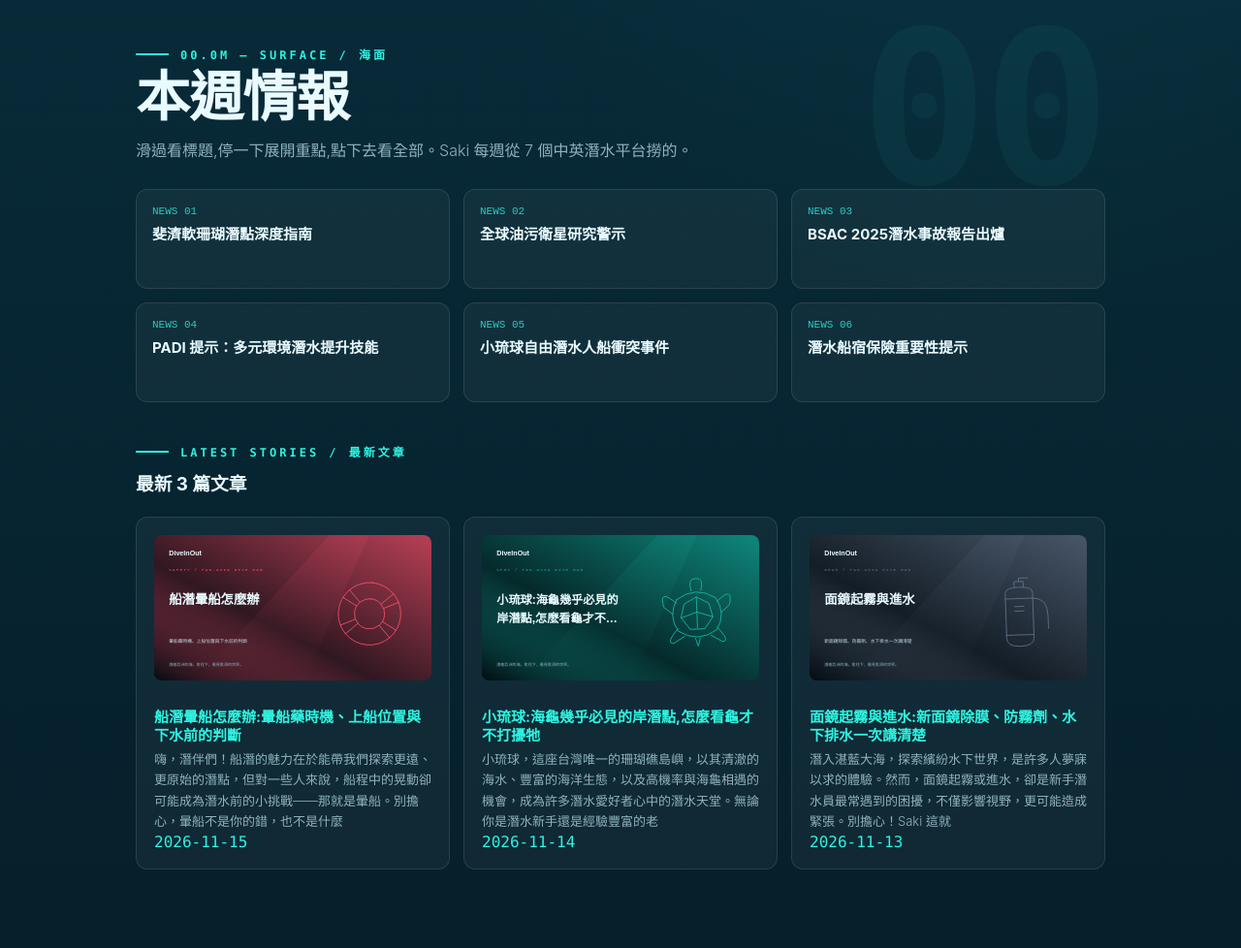
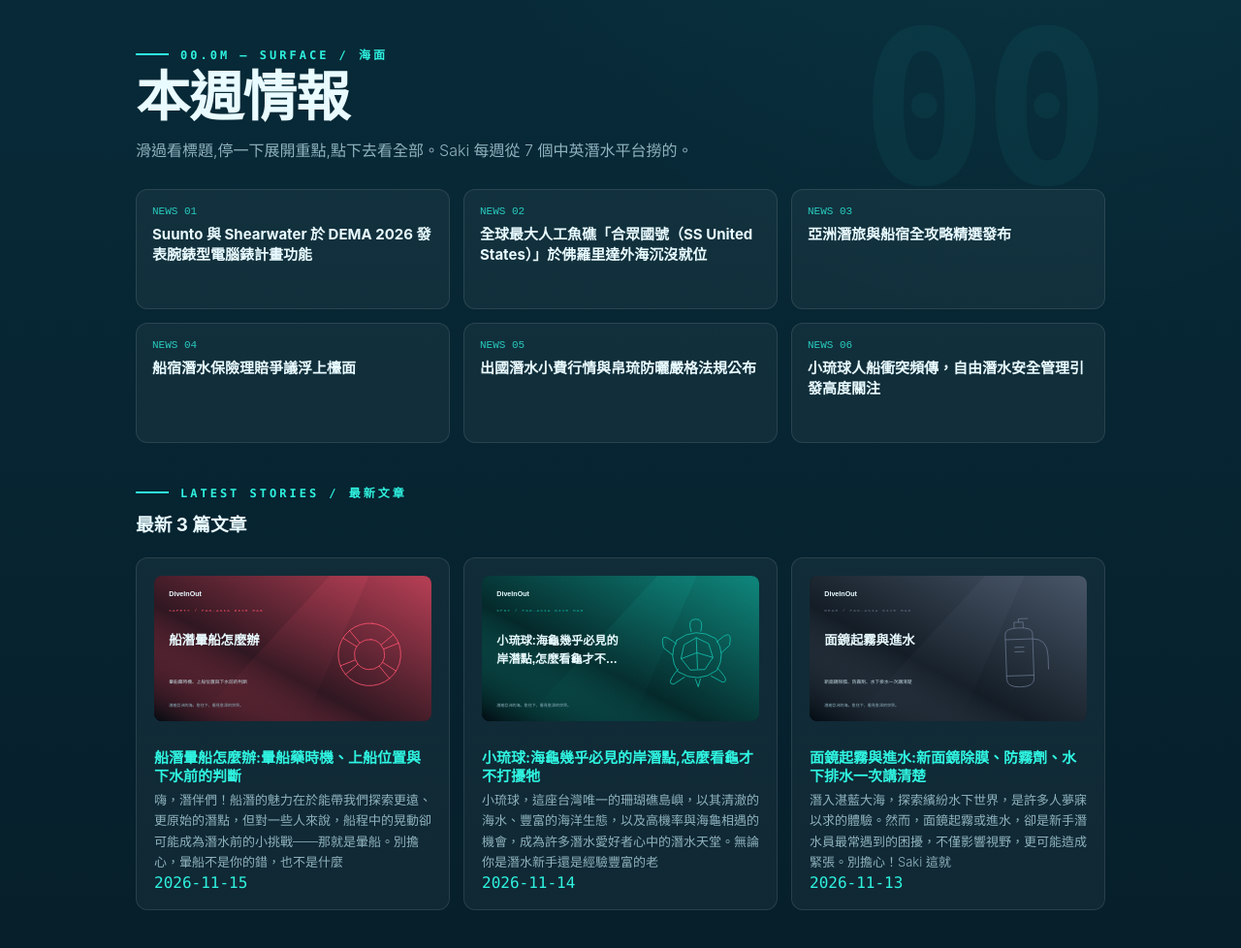
Before and after one commit to sssunwl/diveinout, a plain HTML site: page index.html in a window 1280 px wide. Shown: the part 831-1809 px from the top of the page at 97% size. Drawn offline with Linux system fonts and the light colour scheme.

Commit message:
每日建站 2026-11-16

```diff
--- a/news/latest.json
+++ b/news/latest.json
@@ -1,60 +1,52 @@
 {
-  "week_of": "2026-11-09",
-  "updated": "2026-11-09",
+  "week_of": "2026-11-16",
+  "updated": "2026-11-16",
   "items": [
     {
-      "title": "斐濟軟珊瑚潛點深度指南",
-      "summary": "Scuba Diver Life 最新文章深入探討斐濟作為軟珊瑚之都，潮汐、水流與季節如何影響大溪地、那美納、布萊海域和貝卡等潛點的潛水體驗，並提供規劃行程的建議。",
+      "title": "Suunto 與 Shearwater 於 DEMA 2026 發表腕錶型電腦錶計畫功能",
+      "summary": "Suunto 為旗下 Nautic 電腦錶新增了 NDL（免減壓極限）、減壓計劃器以及 CCR（密閉式循環呼吸系統）模式；Shearwater 則更新了 Perdix 3 電腦錶。這些更新大幅強化了休閒與技術潛水員在水下的規劃能力。(，)",
       "source_name": "ScubaDiverLife",
-      "source_url": "https://scubadiverlife.com/",
+      "source_url": "https://scubadiverlife.com/)，抓取:2026-11-16",
       "category": "本週情報",
       "emoji": "🌊"
     },
     {
-      "title": "全球油污衛星研究警示",
-      "summary": "最新衛星分析估計，每年有158萬平方公里的海洋被油污覆蓋，主要集中在沿海地區，這項研究對潛水員意味著什麼值得關注。",
+      "title": "全球最大人工魚礁「合眾國號（SS United States）」於佛羅里達外海沉沒就位",
+      "summary": "長達 990 英呎的著名巨輪 SS United States 已在佛羅里達州德斯廷（Destin）外海沉沒，正式化身為全球最大的人工魚礁，吸引全球沉船潛水愛好者關注。(，)",
       "source_name": "ScubaDiverLife",
-      "source_url": "https://scubadiverlife.com/",
+      "source_url": "https://scubadiverlife.com/)，抓取:2026-11-16",
       "category": "本週情報",
       "emoji": "🌊"
     },
     {
-      "title": "BSAC 2025潛水事故報告出爐",
-      "summary": "英國潛水教練協會(BSAC)發表2025年潛水事故報告，從中可學習獨潛等潛水活動的經驗與教訓。",
-      "source_name": "ScubaDiverLife",
-      "source_url": "https://scubadiverlife.com/",
+      "title": "亞洲潛旅與船宿全攻略精選發布",
+      "summary": "針對泛亞洲潛旅，最新整理出直飛汶萊探索世界級沉船與鑽油平台、印尼峇里島土蘭奔自由號新手友善沉船潛水、菲律賓媽媽島近距離觀賞長尾鯊，以及泰國斯米蘭船宿（Richelieu Rock）行程攻略。(，)",
+      "source_name": "BlueTrend 藍色脈動",
+      "source_url": "https://bluetrend.media/)，抓取:2026-11-16",
       "category": "本週情報",
       "emoji": "🌊"
     },
     {
-      "title": "PADI 提示：多元環境潛水提升技能",
-      "summary": "PADI最新文章建議潛水員透過在不同環境下潛水來提升技能，例如面對強流、沈船、冷水或洞穴等。",
-      "source_name": "PADI Blog",
-      "source_url": "https://blog.padi.com/",
+      "title": "船宿潛水保險理賠爭議浮上檯面",
+      "summary": "針對船宿潛水遭遇船隻擱淺等事故，DAN 與 DiveAssure 官方回覆查證顯示，潛水員平時購買的潛水險多半無法理賠相關船宿事故損失，提醒潛水員需仔細檢視保單條款。(，)",
+      "source_name": "BlueTrend 藍色脈動",
+      "source_url": "https://bluetrend.media/)，抓取:2026-11-16",
       "category": "本週情報",
       "emoji": "🌊"
     },
     {
-      "title": "小琉球自由潛水人船衝突事件",
-      "summary": "小琉球海域發生百噸漁船險輾過自由潛水團的驚險事件。自由潛水發展協會發聲，呼籲船隻發現潛水活動時應提高警戒並保持安全距離，履行避碰義務。",
-      "source_name": "自由時報-自由潛水",
-      "source_url": "https://news.ltn.com.tw/topic/%E8%87%AA%E7%94%B1%E6%BD%9B%E6%B0%B4",
+      "title": "出國潛水小費行情與帛琉防曬嚴格法規公布",
+      "summary": "最新指南彙整 5 大潛水熱門國家的小費給予慣例，並特別提醒前往帛琉潛水務必注意防曬乳成份禁令，違規攜帶使用最高可開罰 1,000 美元⚠️需覆核。(，)",
+      "source_name": "潛進台灣 Taiwan Dive In",
+      "source_url": "https://www.taiwan-diving.org/)，抓取:2026-11-16",
       "category": "本週情報",
       "emoji": "🌊"
     },
     {
-      "title": "潛水船宿保險重要性提示",
-      "summary": "BlueTrend 提醒潛水員，若船宿期間發生擱淺事故，多數保險可能不予理賠，建議查證 DAN 及 DiveAssure 的官方回覆。",
-      "source_name": "BlueTrend 藍色脈動",
-      "source_url": "https://bluetrend.media/",
-      "category": "本週情報",
-      "emoji": "🌊"
-    },
-    {
-      "title": "自閉症兒童的深藍世界",
-      "summary": "EZDIVE 雜誌報導自閉症兒童透過潛水探索海洋的故事，潛水成為他們與世界連結的溫柔紐帶。",
-      "source_name": "EZDIVE 易潛雜誌",
-      "source_url": "https://www.ezdivemag.com/zh/",
+      "title": "小琉球人船衝突頻傳，自由潛水安全管理引發高度關注",
+      "summary": "屏東小琉球海域發生逾百噸 CT5 漁船逼近大福西自潛試行潛點上浮學員事件，自潛協會疾呼船隻保持避碰距離；針對日益增加的自潛與水肺族群，地方亦持續推動分區專用浮球與旗幟以降低衝突。(，)",
+      "source_name": "自由時報-自由潛水",
+      "source_url": "https://news.ltn.com.tw/topic/%E8%87%AA%E7%94%B1%E6%BD%9B%E6%B0%B4)，抓取:2026-11-16",
       "category": "本週情報",
       "emoji": "🌊"
     }
```
Also changed, not shown: news/index.html (+1 -1 lines).
